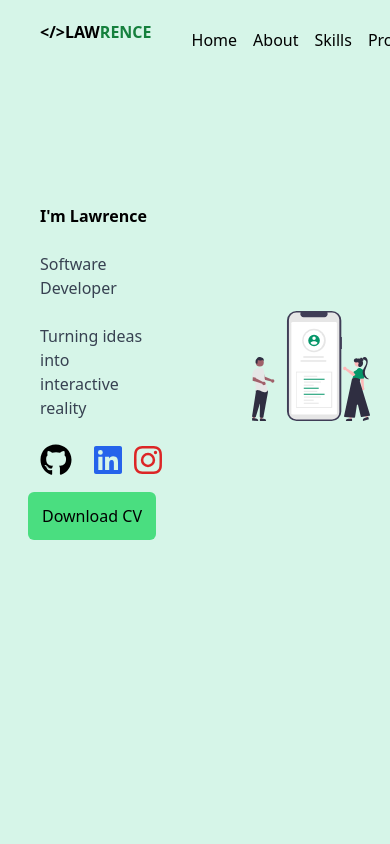
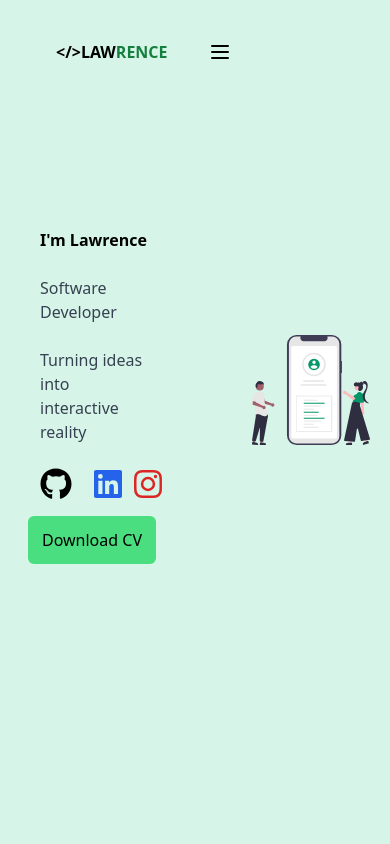
Before and after one commit to linscot10/my_portfolio, a React (Vite) app: page / in a window 390 px wide. Shown: the top 844 px of the page. Built offline with nearby package versions, Linux system fonts and the light colour scheme.

Commit message:
portfolio project

```diff
--- a/src/components/Navbar.jsx
+++ b/src/components/Navbar.jsx
@@ -1,17 +1,58 @@
-import React from 'react'
+import React, {useState} from 'react'
 
 const Navbar = () => {
+  const [isOpen, setIsopen]= useState(false);
   return (
-    <div className=' flex  gap-7 mx-10 pt-5 '>
-        <nav className='flex flex-row gap-10  justify-start '>
+    <div className=' flex   mx-10 pt-5 '>
+        <nav className='max-w-7xl gap-10 px-4 flex   justify-between items-center h-16 '>
+
             <div className='md:text-3xl  font-bold' >{"</>"}LAW<span className='text-green-700'>RENCE</span></div>
-            <ul className='flex flex-row gap-4 md:text-2xl  '>
-            <li className='flex items-center'><a href='#Home'>Home</a></li>
-            <li className='flex items-center'><a href='#About'>About</a></li>
-            <li className='flex items-center'><a href='#Skills'>Skills</a></li>
-            <li className='flex items-center'><a href='#Projects'>Projects</a></li>
-            <li className='flex items-center'><a href='#Contact'>Contact</a></li>
+            <ul className='hidden md:flex  gap-4 md:text-2xl  '>
+            <li className=' flex items-center hover:text-blue-500'><a href='#Home'>Home</a></li>
+            <li className='flex items-center hover:text-blue-500'><a href='#About'>About</a></li>
+            <li className='flex items-center hover:text-blue-500'><a href='#Skills'>Skills</a></li>
+            <li className='flex items-center hover:text-blue-500'><a href='#Projects'>Projects</a></li>
+            <li className='flex items-center hover:text-blue-500'><a href='#Contact'>Contact</a></li>
             </ul>
+<button
+onClick={()=>setIsopen(!isOpen)}
+className="md:hidden focus:outline-none"
+>
+{
+  isOpen?(
+    <svg
+                className="w-6 h-6"
+                fill="none"
+                stroke="currentColor"
+                viewBox="0 0 24 24"
+              >
+                <path
+                  strokeLinecap="round"
+                  strokeLinejoin="round"
+                  strokeWidth="2"
+                  d="M6 18L18 6M6 6l12 12"
+                />
+              </svg>
+  ):(
+     <svg
+                className="w-6 h-6"
+                fill="none"
+                stroke="currentColor"
+                viewBox="0 0 24 24"
+              >
+                <path
+                  strokeLinecap="round"
+                  strokeLinejoin="round"
+                  strokeWidth="2"
+                  d="M4 6h16M4 12h16M4 18h16"
+                />
+              </svg>
+  )
+
+}
+
+</button>
+
 
 
 
@@ -19,7 +60,7 @@ const Navbar = () => {
 
         </nav>
 
-        <ul className='flex flex-row gap-4 md:text-xl  ml-auto'>
+        <ul className=' hidden md:flex flex-row gap-4 md:text-xl  ml-auto '>
                  <li  className='flex items-center'><a href='#Home'>Blog</a></li>
             <button className='flex items-center rounded-lg bg-white p-2 mr-2'>Theme</button>
               </ul>
```
